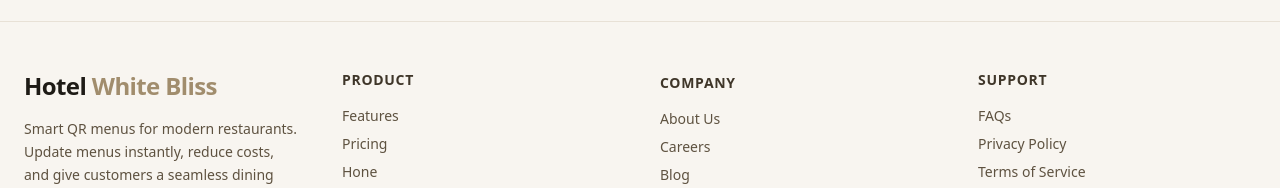
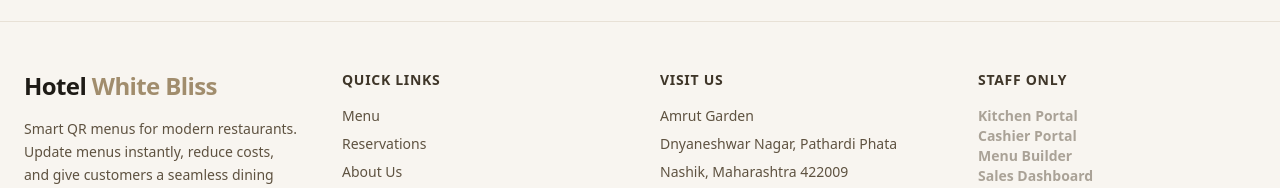
Before and after one commit to ketanaryan/food-qr, a Next.js app: page /table/1 in a window 1280 px wide. Shown: the part 727-915 px from the top of the page. Built offline with nearby package versions, Linux system fonts and the light colour scheme; no server answers; the database is empty.

Commit message:
Replace B2B SaaS landing page with actual restaurant menu on root domain

```diff
--- a/src/app/page.tsx
+++ b/src/app/page.tsx
@@ -1,11 +1,7 @@
-import LandingPage from "@/components/LandingPage"
-import NavBar from "@/components/common/NavBar"
+import MerchantPage from "@/components/MenuInterface"
 
 export default function Home() {
   return (
-    <>
-      <NavBar />
-      <LandingPage />
-    </>
+    <MerchantPage merchantId="1" />
   );
 }
--- a/src/components/common/Footer.tsx
+++ b/src/components/common/Footer.tsx
@@ -34,45 +34,40 @@ function Footer() {
                     <a href="mailto:iamketan3@gmail.com" className="italic from-accent-foreground">iamketan3@gmail.com</a>
                 </div>
 
-                {/* Product */}
+                {/* Links */}
                 <div>
                     <h3 className="text-sm font-semibold text-[#3f3629] uppercase tracking-wider mb-4">
-                        Product
+                        Quick Links
                     </h3>
                     <ul className="space-y-2 text-sm text-[#5e5240]">
-                        <li onClick={() => scrollToSection('feature')} className="hover:text-[#A18D6D] cursor-pointer">Features</li>
-                        <Tooltip content="Its All free Bro!"><li className="hover:text-[#A18D6D] cursor-pointer">Pricing</li></Tooltip>
-                        <li onClick={() => scrollToSection('home')} className="hover:text-[#A18D6D] cursor-pointer">Hone</li>
-                        <Tooltip content="Nope"><li className="hover:text-[#A18D6D] cursor-pointer">Updates</li></Tooltip>
-                    </ul>
-                </div>
-
-                {/* Company */}
-                <div>
-                    <Tooltip content="Not yet! 😁">
-                        <h3 className="text-sm font-semibold text-[#3f3629] uppercase tracking-wider mb-4">
-                        Company
-                    </h3>
-                    </Tooltip>
-                    <ul className="space-y-2 text-sm text-[#5e5240]">
+                        <li className="hover:text-[#A18D6D] cursor-pointer">Menu</li>
+                        <li className="hover:text-[#A18D6D] cursor-pointer">Reservations</li>
                         <li className="hover:text-[#A18D6D] cursor-pointer">About Us</li>
-                        <li className="hover:text-[#A18D6D] cursor-pointer">Careers</li>
-                        <li className="hover:text-[#A18D6D] cursor-pointer">Blog</li>
                         <li className="hover:text-[#A18D6D] cursor-pointer">Contact</li>
                     </ul>
                 </div>
 
-                {/* Support */}
+                {/* Info */}
                 <div>
                     <h3 className="text-sm font-semibold text-[#3f3629] uppercase tracking-wider mb-4">
-                        Support
+                        Visit Us
                     </h3>
                     <ul className="space-y-2 text-sm text-[#5e5240]">
-                        <li onClick={() => scrollToSection('faq')} className="hover:text-[#A18D6D] cursor-pointer">FAQs</li>
-                        <li className="hover:text-[#A18D6D] cursor-pointer">Privacy Policy</li>
-                        <Tooltip content="Do whatever you want, but never trouble your mother, father, or nation."><li className="hover:text-[#A18D6D] cursor-pointer">Terms of Service</li></Tooltip>
-                        <Link prefetch={false} href="/kitchen"><li className="hover:text-[#A18D6D] cursor-pointer mt-4 font-semibold opacity-50 hover:opacity-100">Staff Portal (Kitchen)</li></Link>
-                        <Link prefetch={false} href="/cashier"><li className="hover:text-[#A18D6D] cursor-pointer font-semibold opacity-50 hover:opacity-100">Staff Portal (Cashier)</li></Link>
+                        <li>Amrut Garden</li>
+                        <li>Dnyaneshwar Nagar, Pathardi Phata</li>
+                        <li>Nashik, Maharashtra 422009</li>
+                        <li className="pt-2 font-medium">Open: 8:00 AM - 11:00 PM</li>
+                    </ul>
+                </div>
+
+                {/* Staff */}
+                <div>
+                    <h3 className="text-sm font-semibold text-[#3f3629] uppercase tracking-wider mb-4">
+                        Staff Only
+                    </h3>
+                    <ul className="space-y-2 text-sm text-[#5e5240]">
+                        <Link prefetch={false} href="/kitchen"><li className="hover:text-[#A18D6D] cursor-pointer font-semibold opacity-50 hover:opacity-100">Kitchen Portal</li></Link>
+                        <Link prefetch={false} href="/cashier"><li className="hover:text-[#A18D6D] cursor-pointer font-semibold opacity-50 hover:opacity-100">Cashier Portal</li></Link>
                         <Link prefetch={false} href="/admin/menu"><li className="hover:text-[#A18D6D] cursor-pointer font-semibold opacity-50 hover:opacity-100">Menu Builder</li></Link>
                         <Link prefetch={false} href="/admin/dashboard"><li className="hover:text-[#A18D6D] cursor-pointer font-semibold opacity-50 hover:opacity-100">Sales Dashboard</li></Link>
                         <Link prefetch={false} href="/admin/qr"><li className="hover:text-[#A18D6D] cursor-pointer font-semibold opacity-50 hover:opacity-100">Print QR Codes</li></Link>
```
